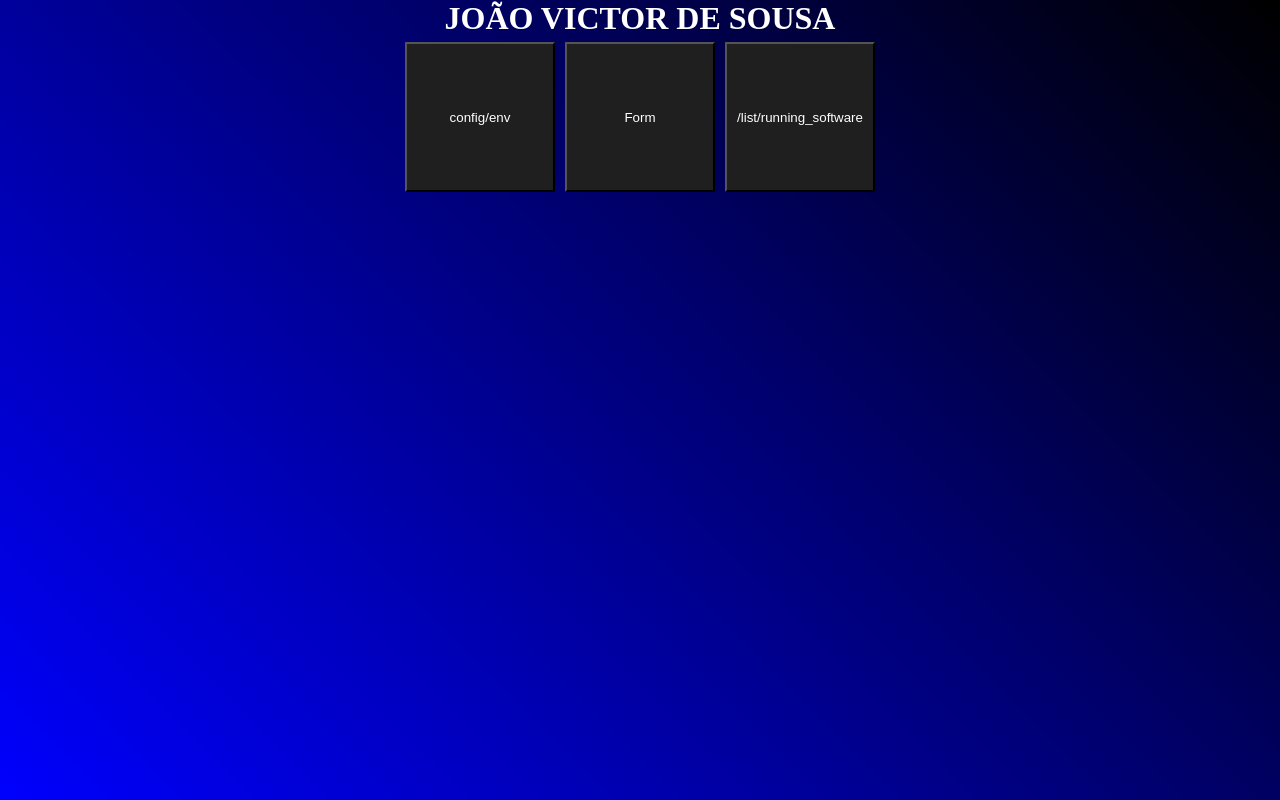
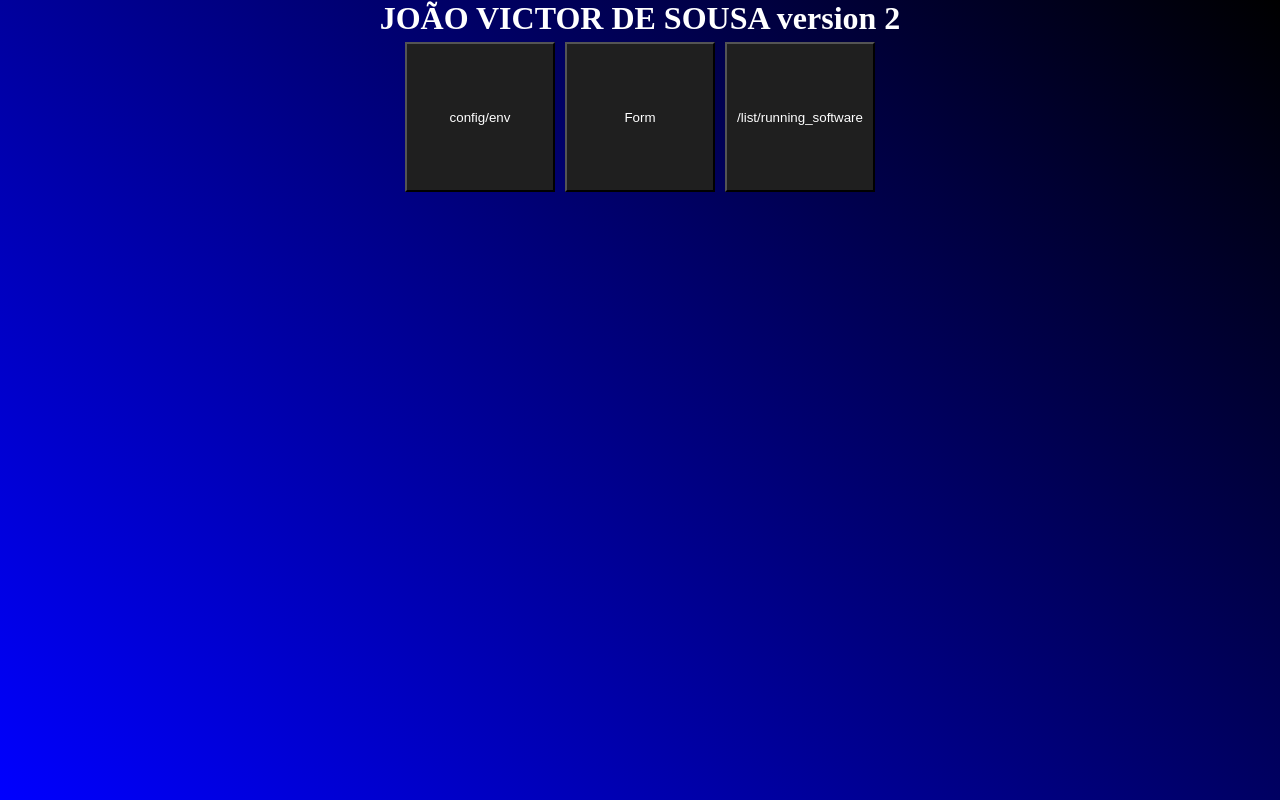
Before and after one commit to joaov-barbosa/cicd-aws-terraform-actions, a Flask app: page / in a window 1280 px wide. Run offline with Flask 2, Linux system fonts and the light colour scheme.

Commit message:
test html

```diff
--- a/templates/home.html
+++ b/templates/home.html
@@ -32,7 +32,7 @@
 </head>
 <body>
     <div class="fundo">
-      <h1>JOÃO VICTOR DE SOUSA </h1>
+      <h1>JOÃO VICTOR DE SOUSA version 2 </h1>
 
 
 
```
Also changed, not shown: 1 other file.
